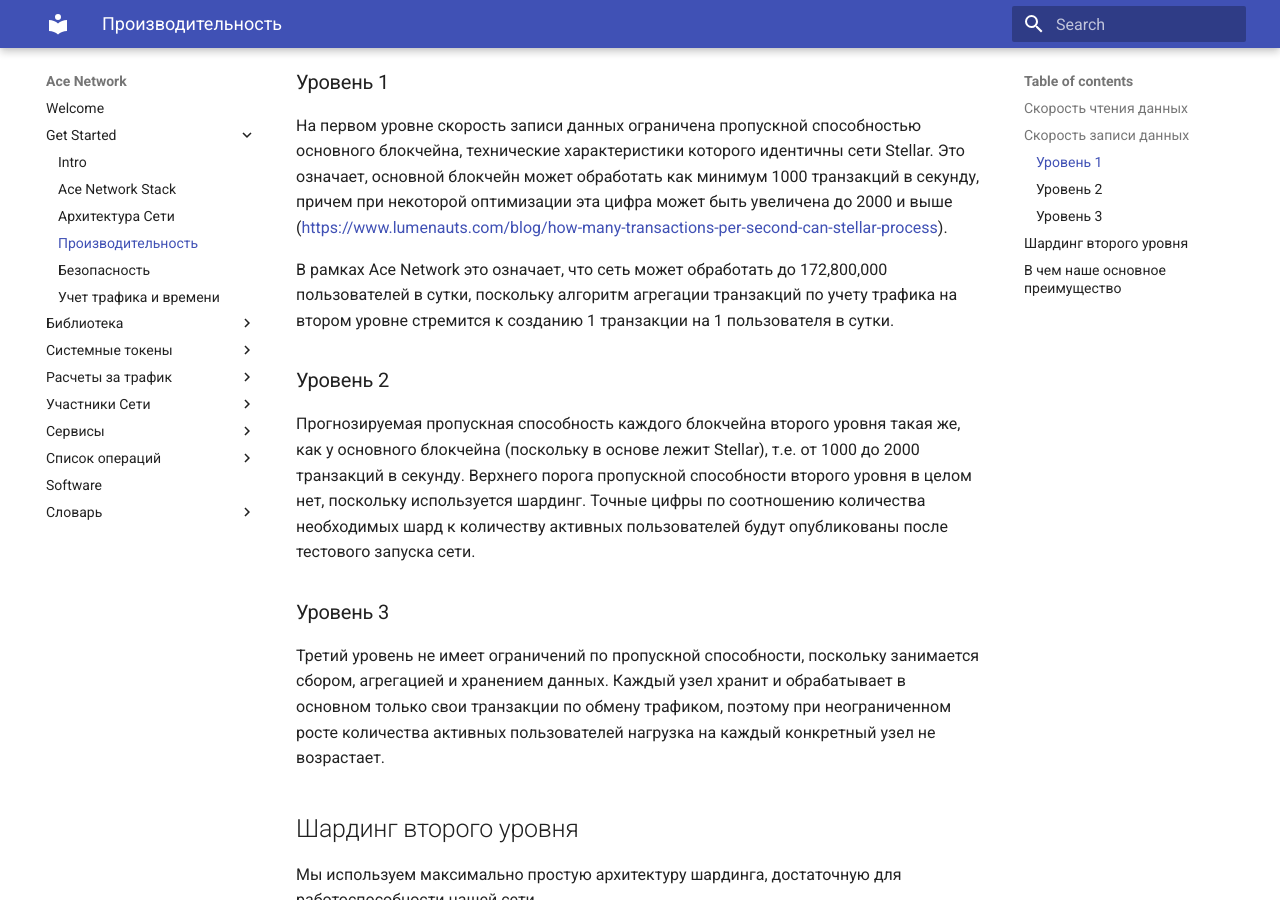
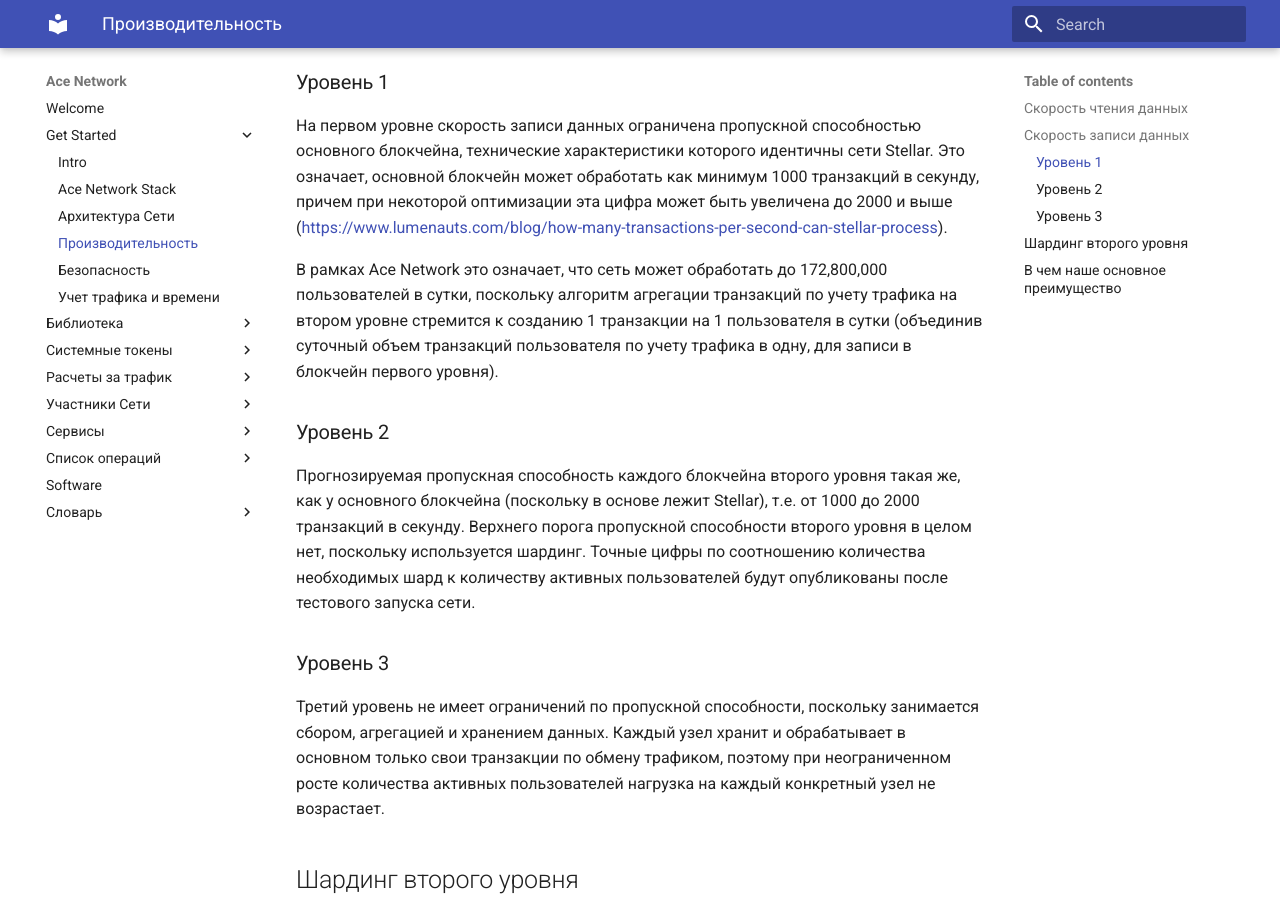
Before and after one commit to acestream/ace-network-docs, an MkDocs documentation site: the page built from docs/get-started/performance.md, in a window 1280 px wide and 900 px high, scrolled down 383 px. Built offline with MkDocs 1.6.1 and Material for MkDocs 9.7.7, drawn with Linux system fonts in a browser that asks for light colours.

Commit message:
Update text

```diff
--- a/docs/get-started/performance.md
+++ b/docs/get-started/performance.md
@@ -10,7 +10,7 @@
 
 На первом уровне скорость записи данных ограничена пропускной способностью основного блокчейна, технические характеристики которого идентичны сети Stellar. Это означает, основной блокчейн может обработать как минимум 1000 транзакций в секунду, причем при некоторой оптимизации эта цифра может быть увеличена до 2000 и выше ([https://www.lumenauts.com/blog/how-many-transactions-per-second-can-stellar-process](https://www.lumenauts.com/blog/how-many-transactions-per-second-can-stellar-process)).
 
-В рамках Ace Network это означает, что сеть может обработать до 172,800,000 пользователей в сутки, поскольку алгоритм агрегации транзакций по учету трафика на втором уровне стремится к созданию 1 транзакции на 1 пользователя в сутки.
+В рамках Ace Network это означает, что сеть может обработать до 172,800,000 пользователей в сутки, поскольку алгоритм агрегации транзакций по учету трафика на втором уровне стремится к созданию 1 транзакции на 1 пользователя в сутки (объединив суточный объем транзакций пользователя по учету трафика в одну, для записи в блокчейн первого уровня).
 
 ### Уровень 2
 
```
